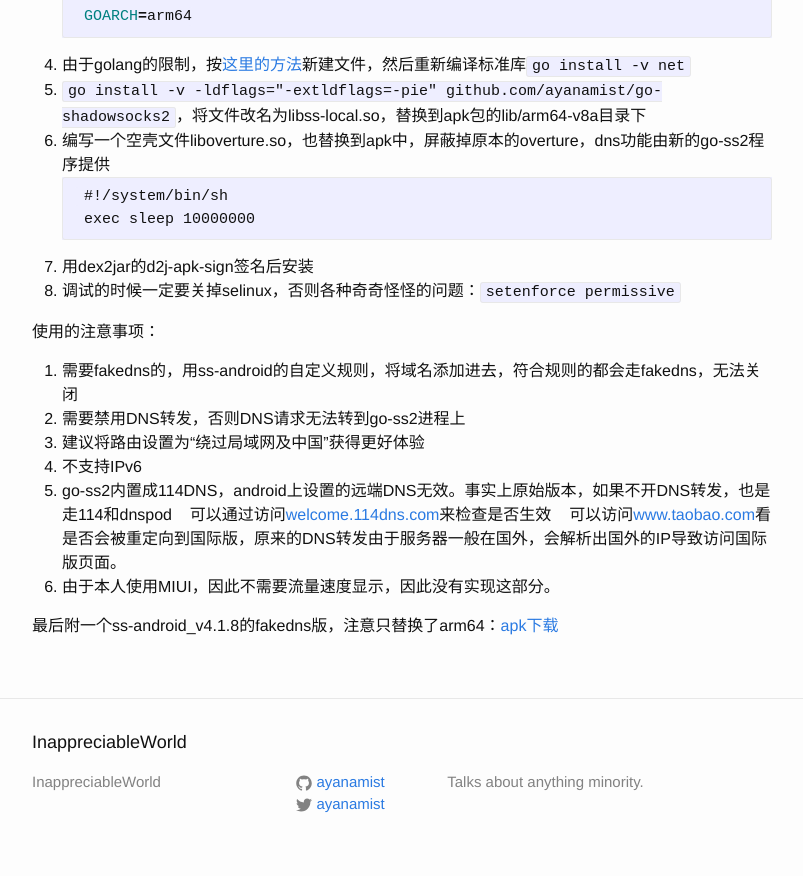
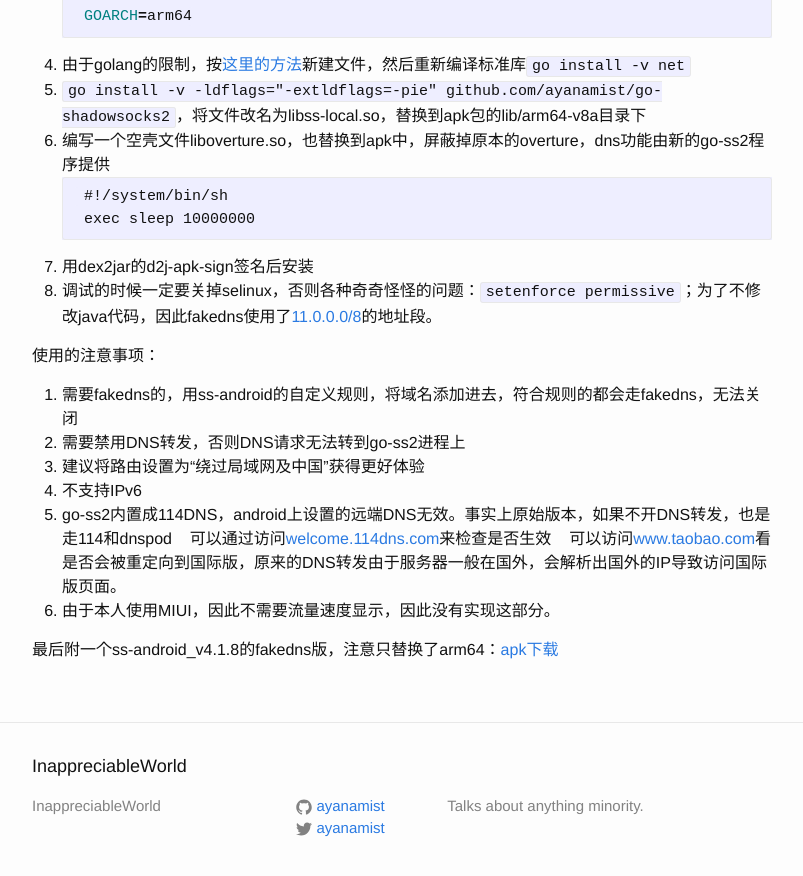
Before and after one commit to ayanamist/ayanamist.github.io, a Jekyll site: the page built from _posts/2017-09-09-ss-android-fakedns.md, in a window 1280 px wide and 900 px high, scrolled down 995 px. Shown: the top 876 px of the window, without its empty margins (238-1041 px from the left). Built offline with Jekyll 4.4.1, drawn with Linux system fonts in a browser that asks for light colours.

Commit message:
Update 2017-09-09-ss-android-fakedns.md

````diff
--- a/_posts/2017-09-09-ss-android-fakedns.md
+++ b/_posts/2017-09-09-ss-android-fakedns.md
@@ -37,7 +37,7 @@ iOS上surge的[fakedns的方案](https://trello.com/c/AFX8ht38)非常好，毕
     exec sleep 10000000
     ```
 6. 用dex2jar的d2j-apk-sign签名后安装
-7. 调试的时候一定要关掉selinux，否则各种奇奇怪怪的问题：`setenforce permissive`
+7. 调试的时候一定要关掉selinux，否则各种奇奇怪怪的问题：`setenforce permissive`；为了不修改java代码，因此fakedns使用了[11.0.0.0/8](https://en.wikipedia.org/wiki/List_of_assigned_/8_IPv4_address_blocks#List_of_assigned_.2F8_blocks_to_the_United_States_Department_of_Defense)的地址段。
 
 使用的注意事项：
 1. 需要fakedns的，用ss-android的自定义规则，将域名添加进去，符合规则的都会走fakedns，无法关闭
````
